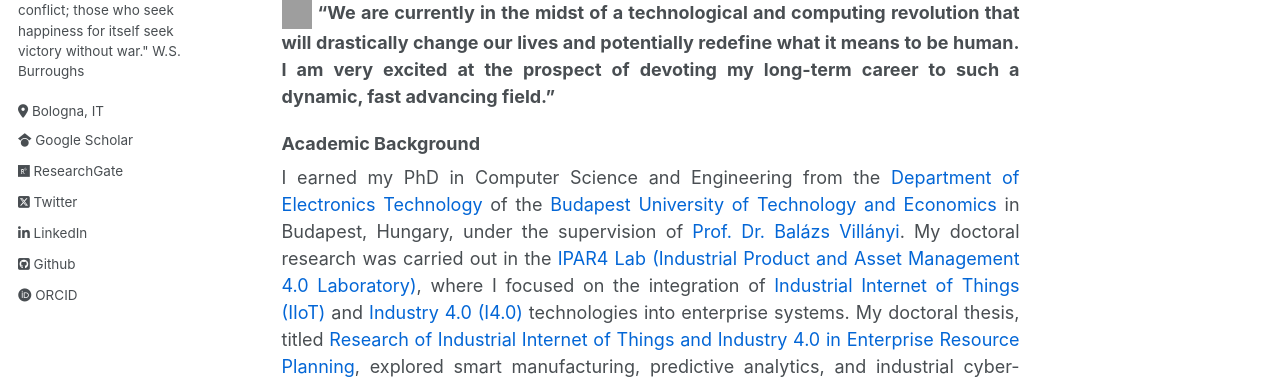
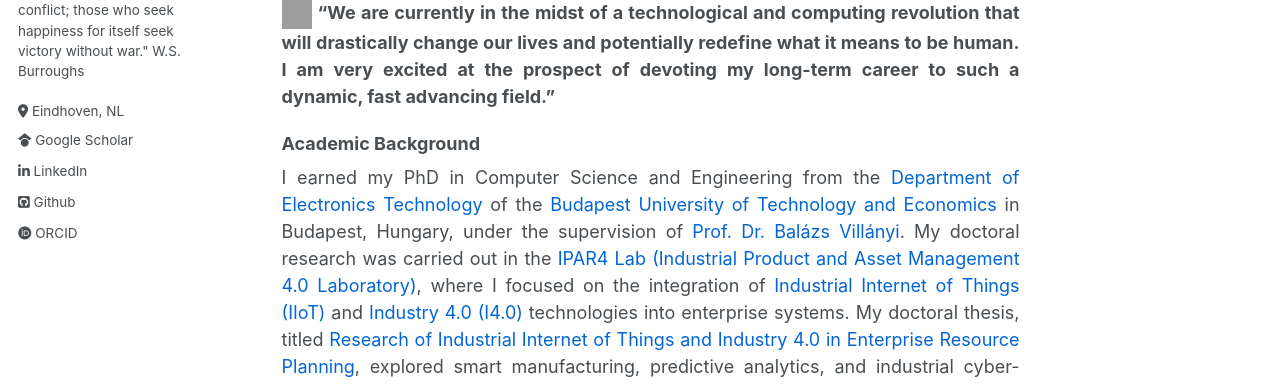
Before and after one commit to ravi33s/ravi33s.github.io, a Jekyll site: the page built from _pages/about.md, in a window 1280 px wide. Shown: the part 378-762 px from the top of the page. Built offline with Jekyll 4.4.1, drawn with Linux system fonts in a browser that asks for light colours; some of the changed lines change nothing that is shown; grey boxes are pictures that could not be loaded.

Commit message:
Modify personal details and URLs in _config.yml
Updated personal information and links in the config file.

```diff
--- a/_config.yml
+++ b/_config.yml
@@ -12,11 +12,11 @@
 tagline                  : "Academical page of Ravi Sharma."
 title_separator          : "-"
 name                     : &name "Ravi Sharma"
-description              : "Academical page of Ravi Sharma. Technical University of Eindhoven - TU/e. Cybercrime operations, cybercrime ecosystems, emerging threat, threat modelling, threat intelligence."
+description              : "Academical page of Ravi Sharma. Technical University of Eindhoven - TU/e. Industry 4.0, the Industrial Internet of Things (IIoT), Industrial Cyber Physical Systems (ICPS), wireless sensor networks (WSNs)."
 url                      : https://ravi33s.github.io # the base hostname & protocol for your site e.g. "https://mmistakes.github.io"
-#url                      : http://localhost:4000 # the base hostname & protocol for your site e.g. "https://mmistakes.github.io"
+#url                     : http://localhost:4000 # the base hostname & protocol for your site e.g. "https://mmistakes.github.io"
 baseurl                  : "" # the subpath of your site, e.g. "/blog"
-repository               : "ravi33s/ravi33s.github.io" #"michelecampobasso/michelecampobasso.github.io"
+repository               : "ravi33s/ravi33s.github.io"
 teaser                   :  # filename of teaser fallback teaser image placed in /images/, .e.g. "500x300.png"
 breadcrumbs              : false # true, false (default)
 words_per_minute         : 160
@@ -86,12 +86,12 @@
   name             : "Ravi Sharma"
   avatar           : "profile.png"
   bio              : "\"Happiness is a byproduct of function, purpose, and conflict; those who seek happiness for itself seek victory without war.\" W.S. Burroughs"
-  location         : "Bologna, IT"
+  location         : "Eindhoven, NL"
   employer         :
   pubmed           :
-  googlescholar    : "https://scholar.google.com/citations?user=vDHUDEAAAAAJ"
+  googlescholar    : "https://scholar.google.co.in/citations?user=WUUOPUAAAAAJ&hl=en"
   email            :
-  researchgate     : "https://www.researchgate.net/profile/Michele_Campobasso2"
+  researchgate     :
   uri              :
   bitbucket        :
   codepen          :
@@ -99,21 +99,21 @@
   flickr           :
   facebook         :
   foursquare       :
-  github           : "michelecampobasso"
+  github           : "https://ravi33s.github.io/"
   google_plus      :
   keybase          :
   instagram        :
   impactstory      : #"https://profiles.impactstory.org/u/xxxx-xxxx-xxxx-xxxx"
   lastfm           :
-  linkedin         : https://www.linkedin.com/in/michele-campobasso-6634b9119/
-  orcid            : https://orcid.org/0000-0002-5247-7711
+  linkedin         : https://www.linkedin.com/in/ravi-sharma-015b8523/
+  orcid            : https://orcid.org/0000-0002-3892-276X
   mastodon         : #https://infosec.exchange/@alphacentauri
   pinterest        :
   soundcloud       :
   stackoverflow    : # http://stackoverflow.com/users/123456/username
   steam            :
   tumblr           :
-  twitter          : "alpha_centauri3"
+  twitter          : #"alpha_centauri3"
   vine             :
   weibo            :
   xing             :
```
